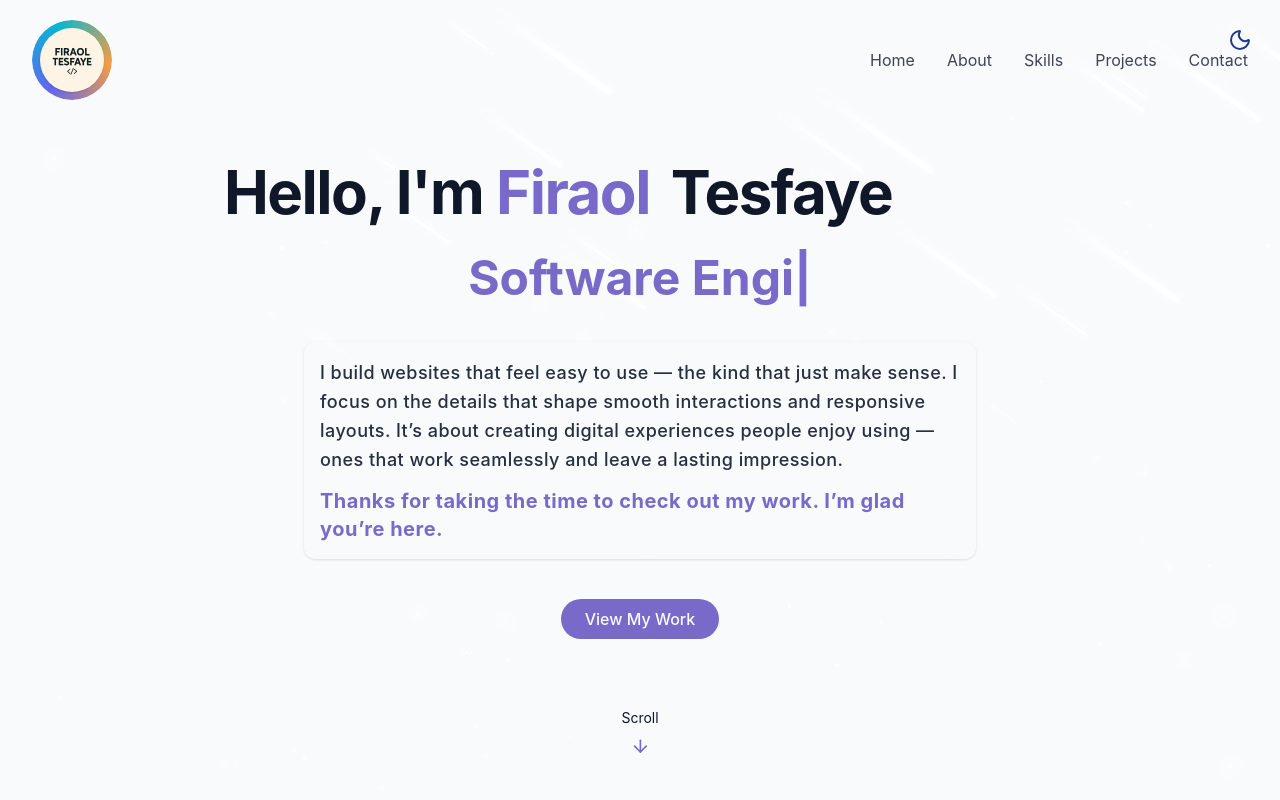
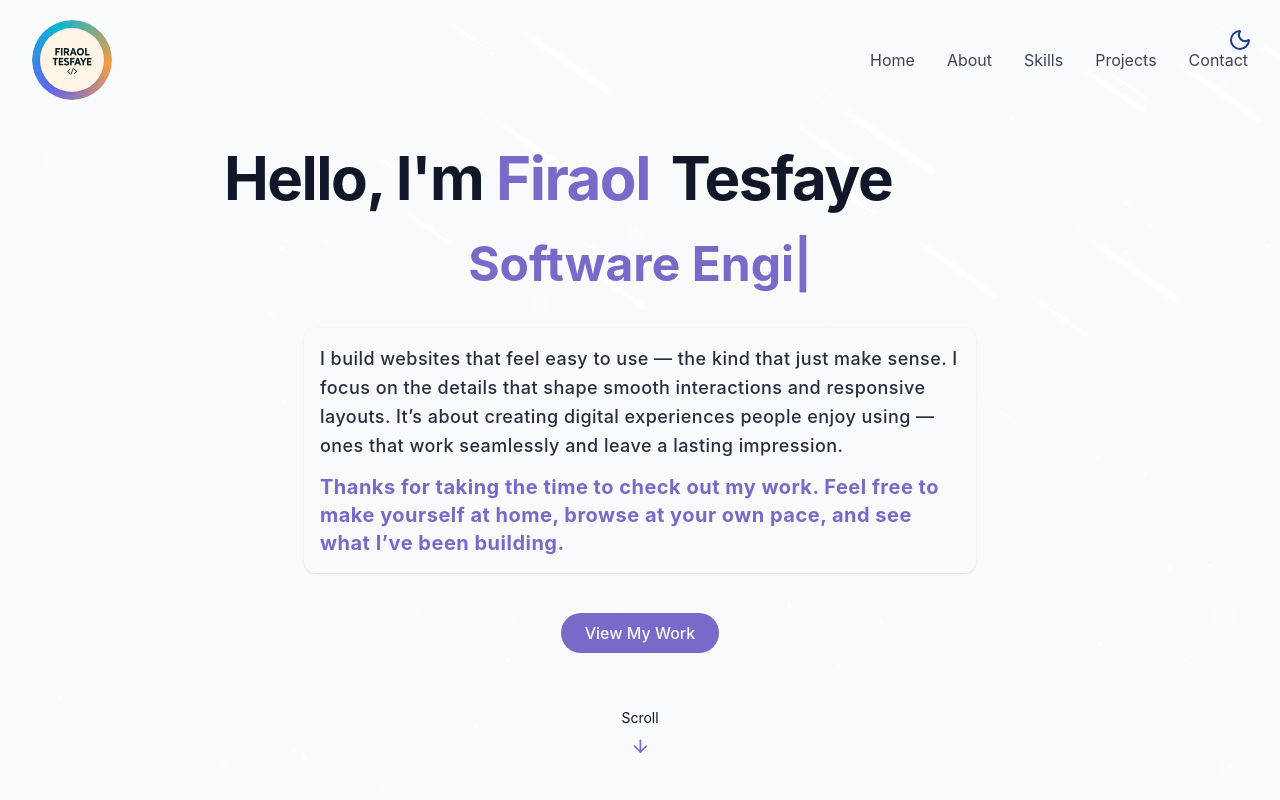
Before and after one commit to firoliyos/React-portfolio-website, a React (Vite) app in the folder beutiful-portfolio/: page / in a window 1280 px wide. Shown: the top 800 px of the page. Built offline with nearby package versions, Linux system fonts and the light colour scheme.

Commit message:
refactor: Update HeroSection text for improved user engagement

```diff
--- a/beutiful-portfolio/src/components/HeroSection.jsx
+++ b/beutiful-portfolio/src/components/HeroSection.jsx
@@ -111,7 +111,8 @@ export const HeroSection = () => {
 															I build websites that feel easy to use — the kind that just make sense. I focus on the details that shape smooth interactions and responsive layouts. It’s about creating digital experiences people enjoy using — ones that work seamlessly and leave a lasting impression.
 														</p>
 														<p className="mt-3 font-bold text-xl text-primary tracking-wide opacity-0 animate-fade-in" style={{ animationDelay: '1.5s', animationFillMode: 'forwards' }}>
-															Thanks for taking the time to check out my work. I’m glad you’re here.
+															Thanks for taking the time to check out my work.
+															Feel free to make yourself at home, browse at your own pace, and see what I’ve been building.
 														</p>
 													</div>
 							<div className="pt-4 opacity-0 animate-fade-in-delay-4 flex justify-center">
```
